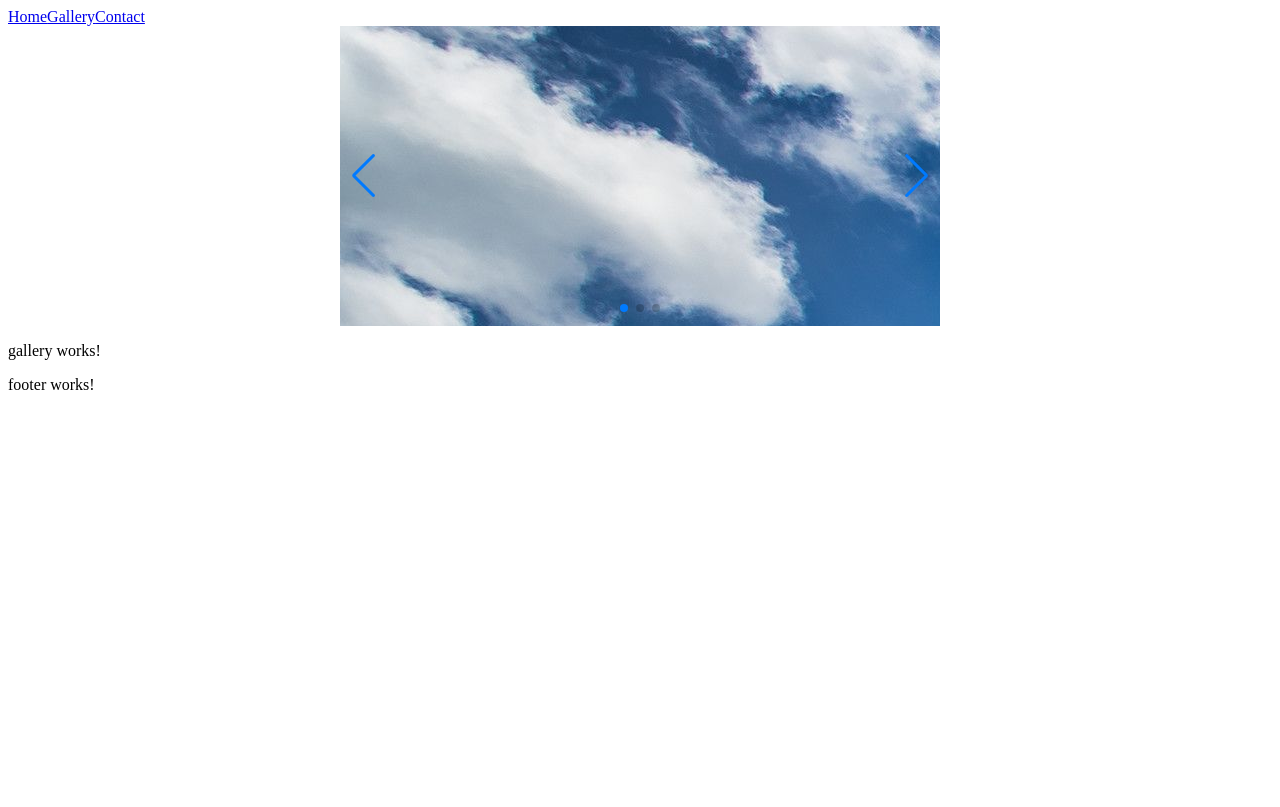
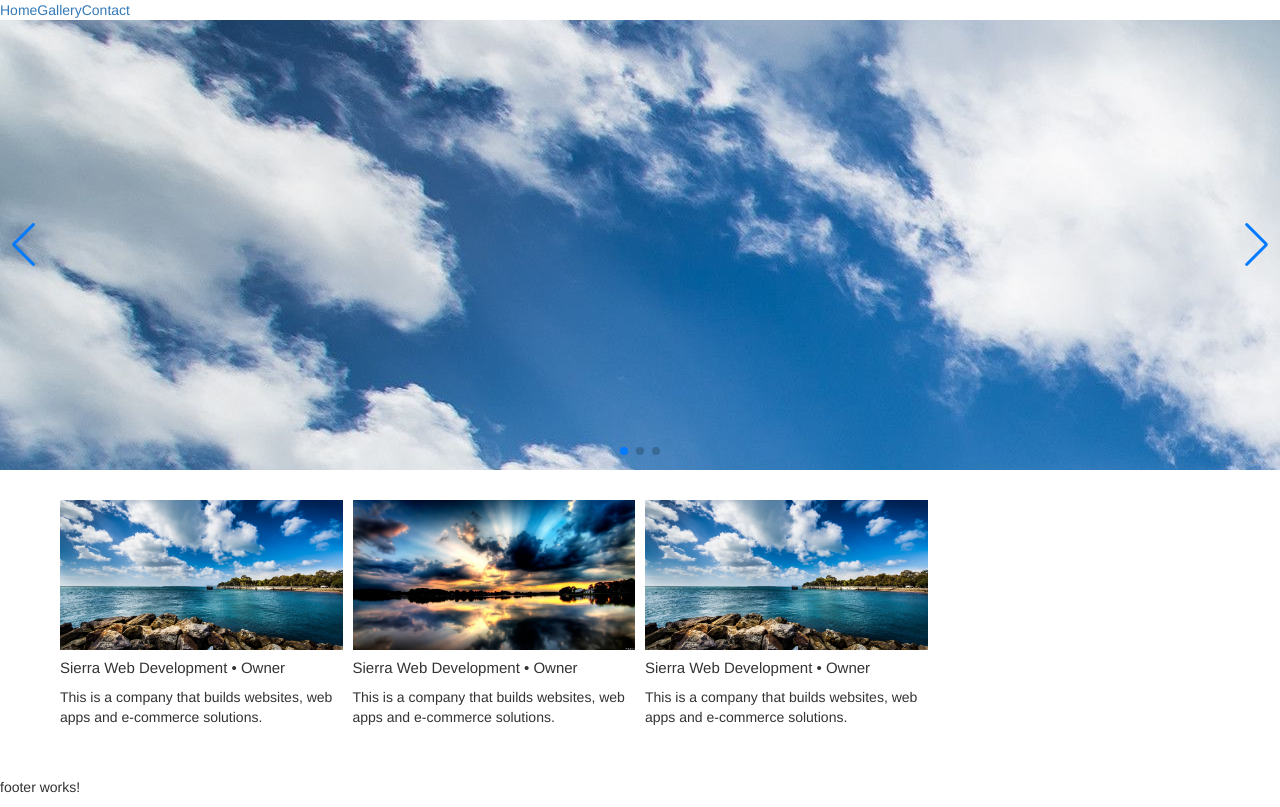
Before and after one commit to MCoder-coder/landingsiskitfotografo1, an Angular app: page /home in a window 1280 px wide. Built offline with nearby package versions, Linux system fonts and the light colour scheme.

Commit message:
slide
card, slide navbar

```diff
--- a/angular.json
+++ b/angular.json
@@ -25,9 +25,13 @@
                         ],
                         "styles": [
                             "src/styles.css",
-                            "./node_modules/swiper/swiper-bundle.css"
+                            "./node_modules/swiper/swiper-bundle.css",
+                            "node_modules/bootstrap/dist/css/bootstrap.min.css",
                         ],
-                        "scripts": []
+                        "scripts": [
+                            "node_modules/jquery/dist/jquery.min.js",
+                            "node_modules/bootstrap/dist/js/bootstrap.min.js"
+                        ]
                     },
                     "configurations": {
                         "production": {
--- a/package.json
+++ b/package.json
@@ -19,6 +19,11 @@
     "@angular/platform-browser": "~10.1.1",
     "@angular/platform-browser-dynamic": "~10.1.1",
     "@angular/router": "~10.1.1",
+    "@popperjs/core": "^2.4.4",
+    "bootstrap": "^3.4.1",
+    "jquery": "^3.5.1",
+    "ngx-bootstrap": "^6.1.0",
+    "popper.js": "^1.16.1",
     "rxjs": "~6.6.0",
     "swiper": "^6.2.0",
     "tslib": "^2.0.0",
--- a/src/app/gallery/gallery.component.css
+++ b/src/app/gallery/gallery.component.css
@@ -0,0 +1,71 @@
+img {
+    height: 150px;
+    width: 100%;
+}
+
+div [class^="col-"] {
+    padding-left: 5px;
+    padding-right: 5px;
+}
+
+.card {
+    transition: 0.5s;
+    cursor: pointer;
+    margin-top: 25px;
+}
+
+.card-title {
+    font-size: 15px;
+    transition: 1s;
+    cursor: pointer;
+}
+
+.card-title i {
+    font-size: 15px;
+    transition: 1s;
+    cursor: pointer;
+    color: #ffa710
+}
+
+.card-title i:hover {
+    transform: scale(1.25) rotate(100deg);
+    color: #18d4ca;
+}
+
+.card:hover {
+    transform: scale(1.05);
+    box-shadow: 10px 10px 15px rgba(0, 0, 0, 0.3);
+}
+
+.card-text {
+    height: 80px;
+}
+
+.card::before,
+.card::after {
+    position: absolute;
+    top: 0;
+    right: 0;
+    bottom: 0;
+    left: 0;
+    transform: scale3d(0, 0, 1);
+    transition: transform .3s ease-out 0s;
+    background: rgba(255, 255, 255, 0.1);
+    content: '';
+    pointer-events: none;
+}
+
+.card::before {
+    transform-origin: left top;
+}
+
+.card::after {
+    transform-origin: right bottom;
+}
+
+.card:hover::before,
+.card:hover::after,
+.card:focus::before,
+.card:focus::after {
+    transform: scale3d(1, 1, 1);
+}
--- a/src/app/gallery/gallery.component.html
+++ b/src/app/gallery/gallery.component.html
@@ -1 +1,19 @@
-<p>gallery works!</p>
+<div class="container mt-5">
+    <!--   <div class="card card-block mb-2">
+      <h4 class="card-title">Card 1</h4>
+      <p class="card-text">Welcom to bootstrap card styles</p>
+      <a href="#" class="btn btn-primary">Submit</a>
+    </div>   -->
+    <div class="row">
+        <div class="col-md-3 col-sm-6 mt-3" *ngFor="let item of images">
+            <div class="card card-block">
+
+                <img [src]="item" alt="Photo of sunset">
+                <h5 class="card-title mt-3 mb-3">Sierra Web Development • Owner</h5>
+                <p class="card-text">This is a company that builds websites, web apps and e-commerce solutions.</p>
+            </div>
+        </div>
+
+    </div>
+
+</div>
--- a/src/app/gallery/gallery.component.ts
+++ b/src/app/gallery/gallery.component.ts
@@ -7,6 +7,13 @@ import { Component, OnInit } from '@angular/core';
 })
 export class GalleryComponent implements OnInit {
 
+
+  images: string[] = [
+    'assets/images/1.jpg',
+    'assets/images/2.jpg',
+    'assets/images/3.jpg',
+  ];
+
   constructor() { }
 
   ngOnInit(): void {
--- a/src/app/swiper/swiper.component.css
+++ b/src/app/swiper/swiper.component.css
@@ -1,4 +1,7 @@
 .swiper-container {
-    width: 600px;
-    height: 300px;
+    width: 100%;
+    height: 450px;
+    display: inline-block;
+    margin-top: 12px;
+    margin: auto;
 }
--- a/src/app/swiper/swiper.component.html
+++ b/src/app/swiper/swiper.component.html
@@ -1,12 +1,12 @@
 <div class="swiper-container">
     <div class="swiper-wrapper">
-        <div class="swiper-slide" *ngFor="let img of images">
+        <div class="swiper-slide" data-swiper-parallax="-10%" *ngFor="let img of images">
             <img [src]="img" alt="">
         </div>
     </div>
-    <!-- Add Pagination -->
+
     <div class="swiper-pagination"></div>
-    <!-- Add Arrows -->
+
     <div class="swiper-button-next"></div>
     <div class="swiper-button-prev"></div>
 </div>
--- a/src/app/swiper/swiper.component.ts
+++ b/src/app/swiper/swiper.component.ts
@@ -1,5 +1,6 @@
 import { Component, OnInit, AfterViewInit } from '@angular/core';
 import swiper, { Swiper } from 'swiper/bundle';
+
 
 @Component({
   selector: 'app-swiper',
@@ -18,7 +19,9 @@ export class SwiperComponent implements OnInit , AfterViewInit {
     'assets/images/3.jpg',
   ];
 
-  constructor() { }
+  constructor() {
+
+  }
 
   ngOnInit(): void {
   }
--- a/src/styles.css
+++ b/src/styles.css
@@ -1 +1,3 @@
 /* You can add global styles to this file, and also import other style files */
+
+@import "~bootstrap/dist/css/bootstrap.css";
```
Also changed, not shown: 1 other file (tests, documents, lock files or other folders).
